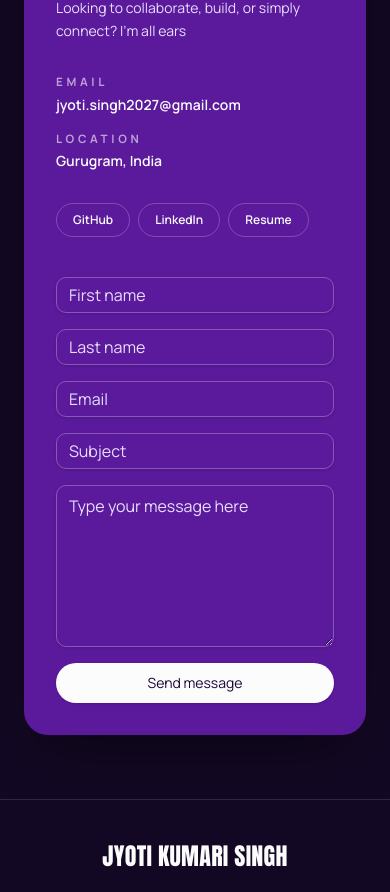
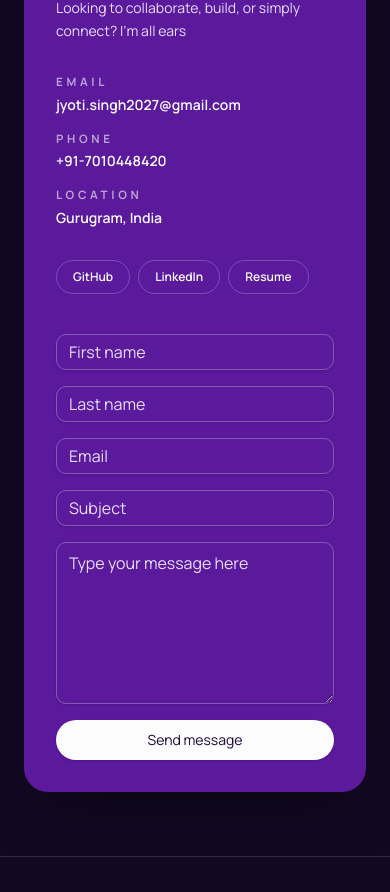
Before and after one commit to jyotisingh2027-art/Jyoti_Kumari-Singh_portfolio, a React (Vite) app: page / in a window 390 px wide. Shown: the part 11038-11930 px from the top of the page. Built offline with nearby package versions, Linux system fonts and the light colour scheme.

Commit message:
Show phone number in Contact; make email and phone clickable
Co-Authored-By: Claude Opus 5.5 <noreply@anthropic.com>
Claude-Session: https://claude.ai/code/session_018jxijH8Jqk5ZYFdauh5WtK

```diff
--- a/src/components/site/Contact.tsx
+++ b/src/components/site/Contact.tsx
@@ -37,7 +37,19 @@ export function Contact() {
             <dl className="mt-8 space-y-4 text-sm">
               <div>
                 <dt className="eyebrow opacity-60">Email</dt>
-                <dd className="mt-1 font-semibold">{profile.email}</dd>
+                <dd className="mt-1 font-semibold">
+                  <a href={`mailto:${profile.email}`} className="hover:underline underline-offset-4">
+                    {profile.email}
+                  </a>
+                </dd>
+              </div>
+              <div>
+                <dt className="eyebrow opacity-60">Phone</dt>
+                <dd className="mt-1 font-semibold">
+                  <a href={`tel:${profile.phone.replace(/-/g, "")}`} className="hover:underline underline-offset-4">
+                    {profile.phone}
+                  </a>
+                </dd>
               </div>
               <div>
                 <dt className="eyebrow opacity-60">Location</dt>
```
